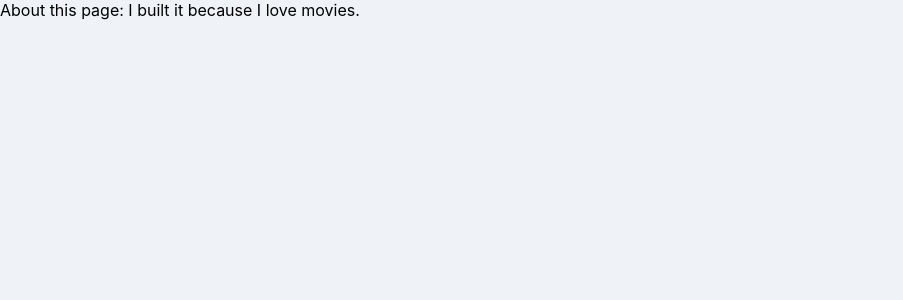
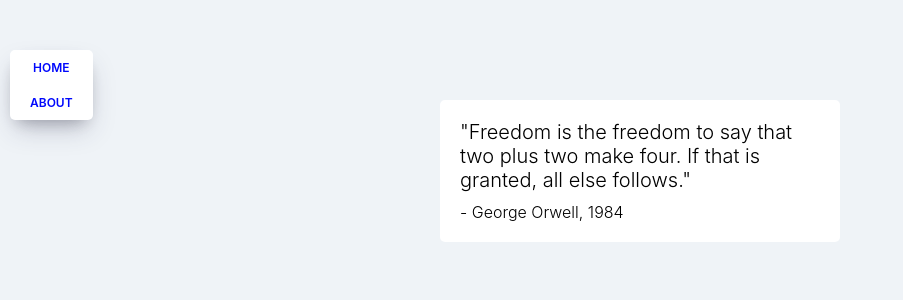
Before and after one commit to gitujin/movie_app_2022, a React (Create React App) app: page /#/about in a window 1280 px wide. Shown: the top 300 px of the page, without its empty margins (0-903 px from the left). Built offline with nearby package versions, Linux system fonts and the light colour scheme.

Commit message:
0225 코딩

```diff
--- a/src/App.js
+++ b/src/App.js
@@ -3,10 +3,12 @@
 import { HashRouter, Routes, Route } from 'react-router-dom';
 import Home from "./routes/Home";
 import About from './routes/About';
+import Navigation from './components/Navigation';
 
 function App(){
   return (
     <HashRouter>
+      <Navigation />
       <Routes>
         <Route path="/" exact={true} element={< Home />}  />
         <Route path = "/about" element={< About/>}  />
--- a/src/components/Movie.js
+++ b/src/components/Movie.js
@@ -1,21 +1,30 @@
 import React from 'react';
 import PropTypes from 'prop-types';
 import './Movie.css';
+import { Link } from 'react-router-dom';
 
 function Movie({title, year, summary, poster, genres}){
     return (
         <div className ="movie">
+            <Link
+                to={{
+                    pathname: '/movie-detail',
+                    state: {year, title, summary, poster, genres},
+                }}
+            >
                 <img src ={poster} alt = {title} title={title} />
                 <div className ="movie__data">
                     <h3 className = "movie__title">{title}</h3>
                     <h5 className = "movie__year">{year}</h5>
                     <ul className= "movie__genres">
                         {genres.map((genre, index) =>{
-                        return <li key ={index} className = "movie__genre">{genre}</li>
+                            return <li key ={index} className = "movie__genre">{genre}
+                        </li>
                         })}
                     </ul>
-                <p className = "movie__summary">{summary.slice(0,180)}</p>
+                    <p className = "movie__summary">{summary.slice(0,180)}...</p>
                 </div>
+            </Link>
         </div>
     );
 }
--- /dev/null
+++ b/src/components/Navigation.css
@@ -0,0 +1,35 @@
+.nav{
+    z-index: 1;
+    position: fixed;
+    top : 50px;
+    left: 10px;
+    display: flex;
+    flex-direction: column;
+    background-color: white;
+    padding: 10px 20px;
+    box-shadow: 0 13px 27px -5px rgba(50, 50, 93, 0.25), 0 8px 16px -8px rgba(0, 0, 0, 0.3),
+    0 -6px 16px -6px rgba(0, 0, 0, 0.025);
+    border-radius: 5px;
+}
+
+@media screen and (max-width: 1090px) {
+    .nav{
+        left: initial;
+        top: initial;
+        bottom: 0px;
+        width: 100%;
+    }
+}
+
+.nav a{
+    text-decoration: none;
+    color: #0008fc;
+    text-transform: uppercase;
+    font-size: 12px;
+    text-align: center;
+    font-weight: 600;
+}
+
+.nav a:not(:last-child){
+    margin-bottom: 20px;
+}
--- /dev/null
+++ b/src/components/Navigation.js
@@ -0,0 +1,14 @@
+import React from 'react';
+import {Link} from 'react-router-dom';
+import './Navigation.css'
+
+function Navigation(){
+    return(
+        <div className="nav">
+            <Link to='/'>Home</Link>
+            <Link to='/about'>About</Link>
+        </div>
+    );
+}
+
+export default Navigation;
--- /dev/null
+++ b/src/routes/About.css
@@ -0,0 +1,22 @@
+.about__container{
+    box-shadow: 0 13px 27px -5px rgba(50, 50, 93, 0.25), 0 8px 16px --8px
+    rgba(0,0,0,0.3),
+    0 -6px 16px -6px rgba(0, 0, 0, 0.025);
+    padding: 20px;
+    border-radius: 5px;
+    background-color: white;
+    margin : 0 auto;
+    margin-top : 100px;
+    width : 100%;
+    max-width: 400px;
+    font-weight: 300;
+}
+
+.about__container span:first-child{
+    font-size: 20px;
+}
+
+.about__container span:last-child{
+    display: block;
+    margin-top : 10px;
+}
--- a/src/routes/About.js
+++ b/src/routes/About.js
@@ -1,7 +1,16 @@
 import React from "react";
+import './About.css';
 
-function About() {
-  return <span>About this page: I built it because I love movies.</span>;
+function About(props) {
+  console.log(props);
+  return (
+    <div className="about__container">
+      <span>
+        "Freedom is the freedom to say that two plus two make four. If that is granted, all else follows."
+      </span>
+      <span>- George Orwell, 1984</span>
+    </div>
+  )
 }
 
 export default About;
```
Lines whose indentation alone changed are shown as unchanged.
